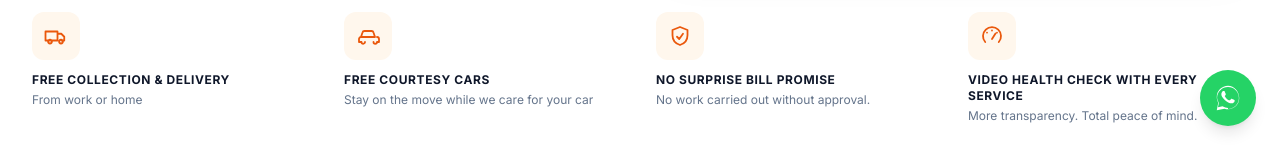
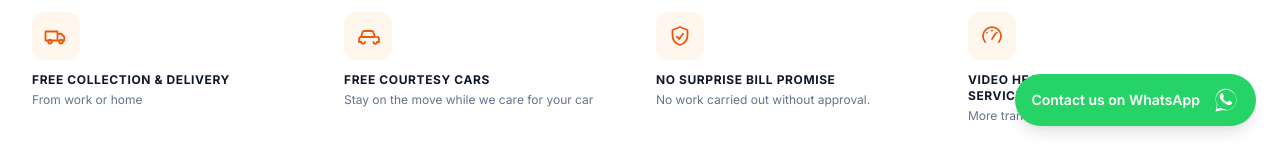
Before and after one commit to Rajveer3303/ignition-autocare-website, a Next.js app: page / in a window 1280 px wide. Shown: the part 650-800 px from the top of the page. Built offline with nearby package versions, Linux system fonts and the light colour scheme.

Commit message:
Add text label to WhatsApp floating button
Shows "Contact us on WhatsApp" next to the icon as a pill button.

Co-Authored-By: Claude Sonnet 4.6 <noreply@anthropic.com>

```diff
--- a/components/WhatsAppButton.tsx
+++ b/components/WhatsAppButton.tsx
@@ -13,16 +13,18 @@ export default function WhatsAppButton() {
       target="_blank"
       rel="noopener noreferrer"
       aria-label="Chat with us on WhatsApp"
-      className="fixed bottom-6 right-6 z-50 flex h-14 w-14 items-center justify-center rounded-full shadow-lg transition-transform duration-200 hover:scale-110 focus:outline-none focus:ring-4 focus:ring-green-400/50"
+      className="fixed bottom-6 right-6 z-50 flex items-center gap-3 rounded-full py-3 pl-4 pr-4 shadow-lg transition-transform duration-200 hover:scale-105 focus:outline-none focus:ring-4 focus:ring-green-400/50"
       style={{ backgroundColor: "#25D366" }}
     >
+      <span className="text-sm font-semibold text-white whitespace-nowrap">Contact us on WhatsApp</span>
       {/* WhatsApp SVG logo */}
       <svg
         xmlns="http://www.w3.org/2000/svg"
         viewBox="0 0 32 32"
-        width="30"
-        height="30"
+        width="28"
+        height="28"
         fill="white"
+        className="shrink-0"
       >
         <path d="M16.003 3C9.376 3 4 8.373 4 14.997c0 2.17.584 4.21 1.6 5.97L4 29l8.242-1.573A12.94 12.94 0 0 0 16.003 28C22.63 28 28 22.627 28 16.003 28 9.376 22.63 3 16.003 3zm0 23.636a10.6 10.6 0 0 1-5.41-1.48l-.387-.23-4.894.934.976-4.77-.253-.4A10.582 10.582 0 0 1 4.364 16c0-6.415 5.223-11.636 11.639-11.636S27.636 9.585 27.636 16c0 6.414-5.222 11.636-11.633 11.636zm6.382-8.713c-.35-.175-2.07-1.02-2.39-1.136-.32-.116-.553-.175-.786.175-.233.35-.9 1.136-1.103 1.37-.203.233-.406.262-.756.087-.35-.175-1.477-.544-2.814-1.736-1.04-.927-1.742-2.072-1.946-2.422-.203-.35-.022-.54.153-.714.157-.157.35-.408.524-.612.175-.203.233-.35.35-.583.116-.233.058-.437-.029-.612-.087-.175-.786-1.894-1.078-2.594-.284-.68-.573-.587-.786-.598l-.67-.012c-.233 0-.612.087-.932.437-.32.35-1.223 1.194-1.223 2.913s1.252 3.38 1.427 3.613c.175.233 2.464 3.764 5.972 5.277.835.36 1.487.576 1.994.737.838.267 1.601.23 2.204.14.672-.1 2.07-.845 2.363-1.663.291-.816.291-1.516.203-1.663-.087-.146-.32-.233-.67-.408z" />
       </svg>
```
